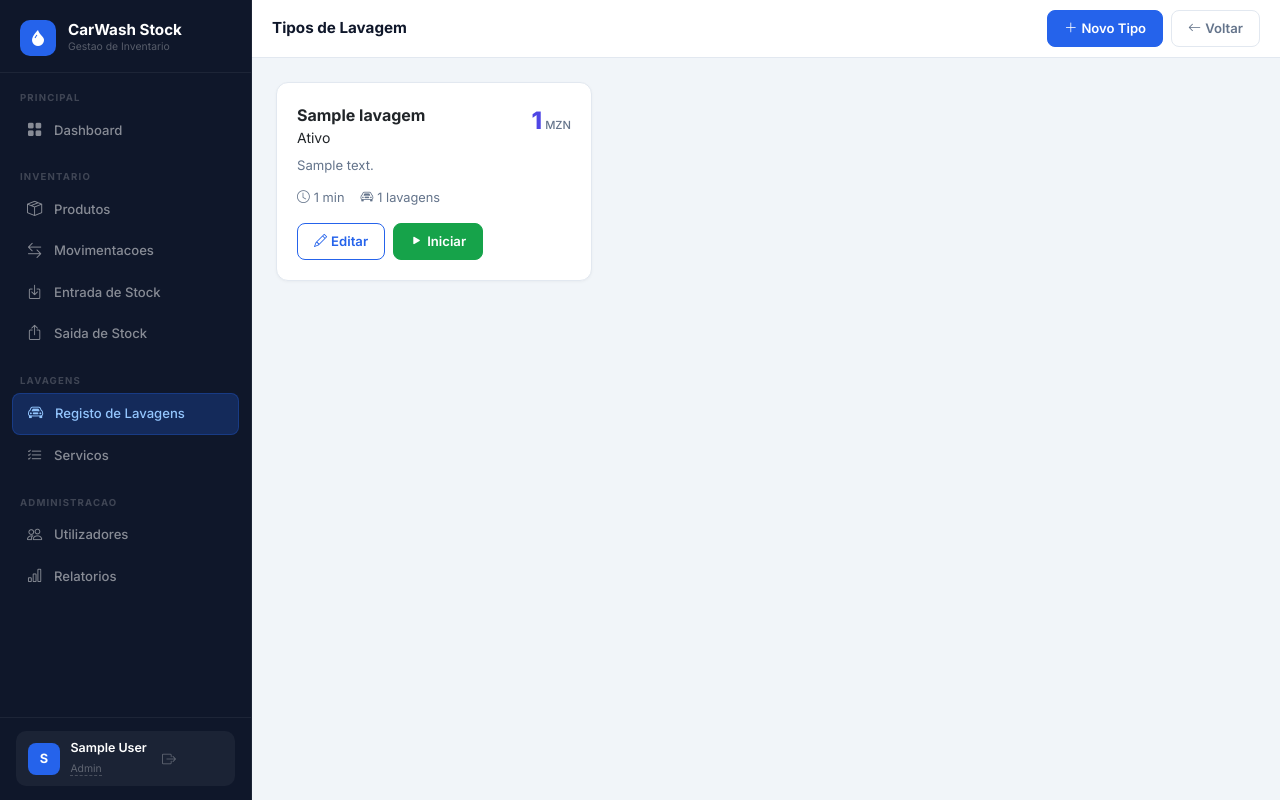
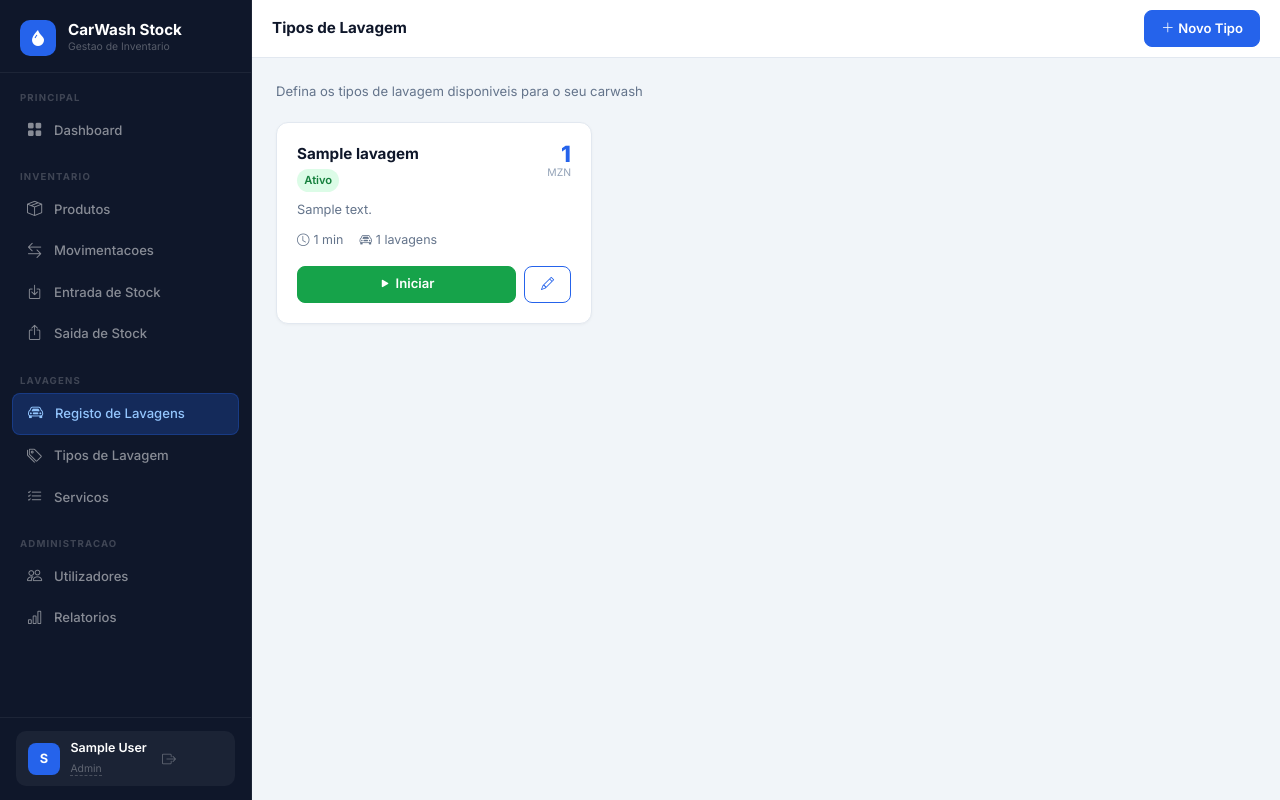
Before and after one commit to albinoafonsocumbe/carwash-stock, a Django app: page /lavagens/tipos/ in a window 1280 px wide. Run offline with Django 4.2, Linux system fonts and the light colour scheme; a user stored in the database is signed in; tables that the repository leaves empty hold one stand-in row (values such as "Sample post").

Commit message:
feat: tipos de lavagem acessiveis a todos, filtrados por conta, link na sidebar

```diff
--- a/carwash_stock/lavagens/views.py
+++ b/carwash_stock/lavagens/views.py
@@ -107,22 +107,23 @@ class LavagemDeleteView(AdminRequiredMixin, DeleteView):
 
 # ── Tipos de Lavagem ──────────────────────────────────────────────────────────
 
-class TipoLavagemListView(AdminRequiredMixin, ListView):
+class TipoLavagemListView(LoginRequiredMixin, ListView):
     model = TipoLavagem
     template_name = 'lavagens/tipos_list.html'
     context_object_name = 'tipos'
 
     def get_queryset(self):
-        return TipoLavagem.objects.annotate(total=Count('lavagem')).order_by('nome')
+        return TipoLavagem.objects.filter(owner=self.request.user).annotate(total=Count('lavagem')).order_by('nome')
 
 
-class TipoLavagemCreateView(AdminRequiredMixin, CreateView):
+class TipoLavagemCreateView(LoginRequiredMixin, CreateView):
     model = TipoLavagem
     form_class = TipoLavagemForm
     template_name = 'lavagens/tipo_form.html'
     success_url = reverse_lazy('lavagens:tipos')
 
     def form_valid(self, form):
+        form.instance.owner = self.request.user
         messages.success(self.request, 'Tipo de lavagem criado com sucesso.')
         return super().form_valid(form)
 
@@ -133,11 +134,14 @@ class TipoLavagemCreateView(AdminRequiredMixin, CreateView):
         return ctx
 
 
-class TipoLavagemUpdateView(AdminRequiredMixin, UpdateView):
+class TipoLavagemUpdateView(LoginRequiredMixin, UpdateView):
     model = TipoLavagem
     form_class = TipoLavagemForm
     template_name = 'lavagens/tipo_form.html'
     success_url = reverse_lazy('lavagens:tipos')
+
+    def get_queryset(self):
+        return TipoLavagem.objects.filter(owner=self.request.user)
 
     def form_valid(self, form):
         messages.success(self.request, 'Tipo de lavagem atualizado.')
--- a/carwash_stock/templates/base.html
+++ b/carwash_stock/templates/base.html
@@ -296,6 +296,9 @@
         <li><a href="{% url 'lavagens:list' %}" class="{% if request.resolver_match.app_name == 'lavagens' %}active{% endif %}" onclick="closeSidebar()">
             <i class="bi bi-car-front"></i> Registo de Lavagens
         </a></li>
+        <li><a href="{% url 'lavagens:tipos' %}" onclick="closeSidebar()">
+            <i class="bi bi-tags"></i> Tipos de Lavagem
+        </a></li>
         {% if user.is_admin %}
         <li><a href="{% url 'services:list' %}" class="{% if request.resolver_match.app_name == 'services' %}active{% endif %}" onclick="closeSidebar()">
             <i class="bi bi-list-check"></i> Servicos
--- a/carwash_stock/templates/lavagens/tipos_list.html
+++ b/carwash_stock/templates/lavagens/tipos_list.html
@@ -4,57 +4,72 @@
 
 {% block topbar_actions %}
 <a href="{% url 'lavagens:tipo_create' %}" class="btn btn-primary btn-sm d-flex align-items-center gap-1">
-    <i class="bi bi-plus-lg"></i> Novo Tipo
-</a>
-<a href="{% url 'lavagens:dashboard' %}" class="btn btn-sm btn-outline-secondary d-flex align-items-center gap-1">
-    <i class="bi bi-arrow-left"></i> Voltar
+    <i class="bi bi-plus-lg"></i> <span class="d-none d-sm-inline">Novo Tipo</span>
 </a>
 {% endblock %}
 
 {% block content %}
+
+<div style="margin-bottom:1.25rem;">
+    <div style="font-size:.82rem;color:#64748b;">Defina os tipos de lavagem disponiveis para o seu carwash</div>
+</div>
+
+{% if tipos %}
 <div class="row g-3">
     {% for tipo in tipos %}
-    <div class="col-md-6 col-xl-4">
+    <div class="col-sm-6 col-xl-4">
         <div class="card h-100">
             <div class="card-body">
                 <div class="d-flex align-items-start justify-content-between mb-2">
                     <div>
-                        <div style="font-weight:700;font-size:1rem;">{{ tipo.nome }}</div>
+                        <div style="font-weight:700;font-size:.95rem;color:#0f172a;">{{ tipo.nome }}</div>
                         {% if tipo.is_active %}
-                        <span class="badge-pill badge-success">Ativo</span>
+                        <span class="badge-status bs-success mt-1 d-inline-flex">Ativo</span>
                         {% else %}
-                        <span class="badge-pill badge-neutral">Inativo</span>
+                        <span class="badge-status bs-gray mt-1 d-inline-flex">Inativo</span>
                         {% endif %}
                     </div>
-                    <div style="font-size:1.5rem;font-weight:800;color:#4f46e5;">{{ tipo.preco|floatformat:0 }}<span style="font-size:.7rem;font-weight:500;color:#64748b;"> MZN</span></div>
+                    <div style="text-align:right;">
+                        <div style="font-size:1.4rem;font-weight:800;color:#2563eb;line-height:1;">{{ tipo.preco|floatformat:0 }}</div>
+                        <div style="font-size:.65rem;color:#94a3b8;">MZN</div>
+                    </div>
                 </div>
+
                 {% if tipo.descricao %}
-                <p style="font-size:.82rem;color:#64748b;margin-bottom:.75rem;">{{ tipo.descricao }}</p>
+                <p style="font-size:.8rem;color:#64748b;margin-bottom:.75rem;line-height:1.5;">{{ tipo.descricao }}</p>
                 {% endif %}
-                <div class="d-flex align-items-center gap-3" style="font-size:.8rem;color:#64748b;margin-bottom:1rem;">
+
+                <div class="d-flex gap-3 mb-3" style="font-size:.78rem;color:#64748b;">
                     <span><i class="bi bi-clock me-1"></i>{{ tipo.duracao_minutos }} min</span>
                     <span><i class="bi bi-car-front me-1"></i>{{ tipo.total }} lavagens</span>
                 </div>
+
                 <div class="d-flex gap-2">
-                    <a href="{% url 'lavagens:tipo_update' tipo.pk %}" class="btn btn-sm btn-outline-primary d-flex align-items-center gap-1">
-                        <i class="bi bi-pencil"></i> Editar
+                    <a href="{% url 'lavagens:create' %}?tipo={{ tipo.id }}"
+                       class="btn btn-success btn-sm flex-grow-1 d-flex align-items-center justify-content-center gap-1">
+                        <i class="bi bi-play-fill"></i> Iniciar
                     </a>
-                    <a href="{% url 'lavagens:create' %}?tipo={{ tipo.id }}" class="btn btn-sm btn-success d-flex align-items-center gap-1">
-                        <i class="bi bi-play-fill"></i> Iniciar
+                    <a href="{% url 'lavagens:tipo_update' tipo.pk %}"
+                       class="btn btn-outline-primary btn-sm d-flex align-items-center gap-1">
+                        <i class="bi bi-pencil"></i>
                     </a>
                 </div>
             </div>
         </div>
     </div>
-    {% empty %}
-    <div class="col-12">
-        <div class="card">
-            <div class="card-body text-center py-5" style="color:#94a3b8;">
-                <i class="bi bi-list-stars d-block mb-2" style="font-size:2rem;opacity:.3;"></i>
-                Nenhum tipo de lavagem configurado
-            </div>
-        </div>
-    </div>
     {% endfor %}
 </div>
+{% else %}
+<div class="card">
+    <div class="card-body text-center py-5" style="color:#94a3b8;">
+        <i class="bi bi-tags d-block mb-2" style="font-size:2.5rem;opacity:.3;"></i>
+        <div style="font-weight:600;font-size:.9rem;color:#475569;margin-bottom:.35rem;">Nenhum tipo de lavagem</div>
+        <div style="font-size:.82rem;margin-bottom:1.25rem;">Crie o primeiro tipo para comecar a registar lavagens</div>
+        <a href="{% url 'lavagens:tipo_create' %}" class="btn btn-primary btn-sm">
+            <i class="bi bi-plus-lg me-1"></i> Criar tipo de lavagem
+        </a>
+    </div>
+</div>
+{% endif %}
+
 {% endblock %}
```
